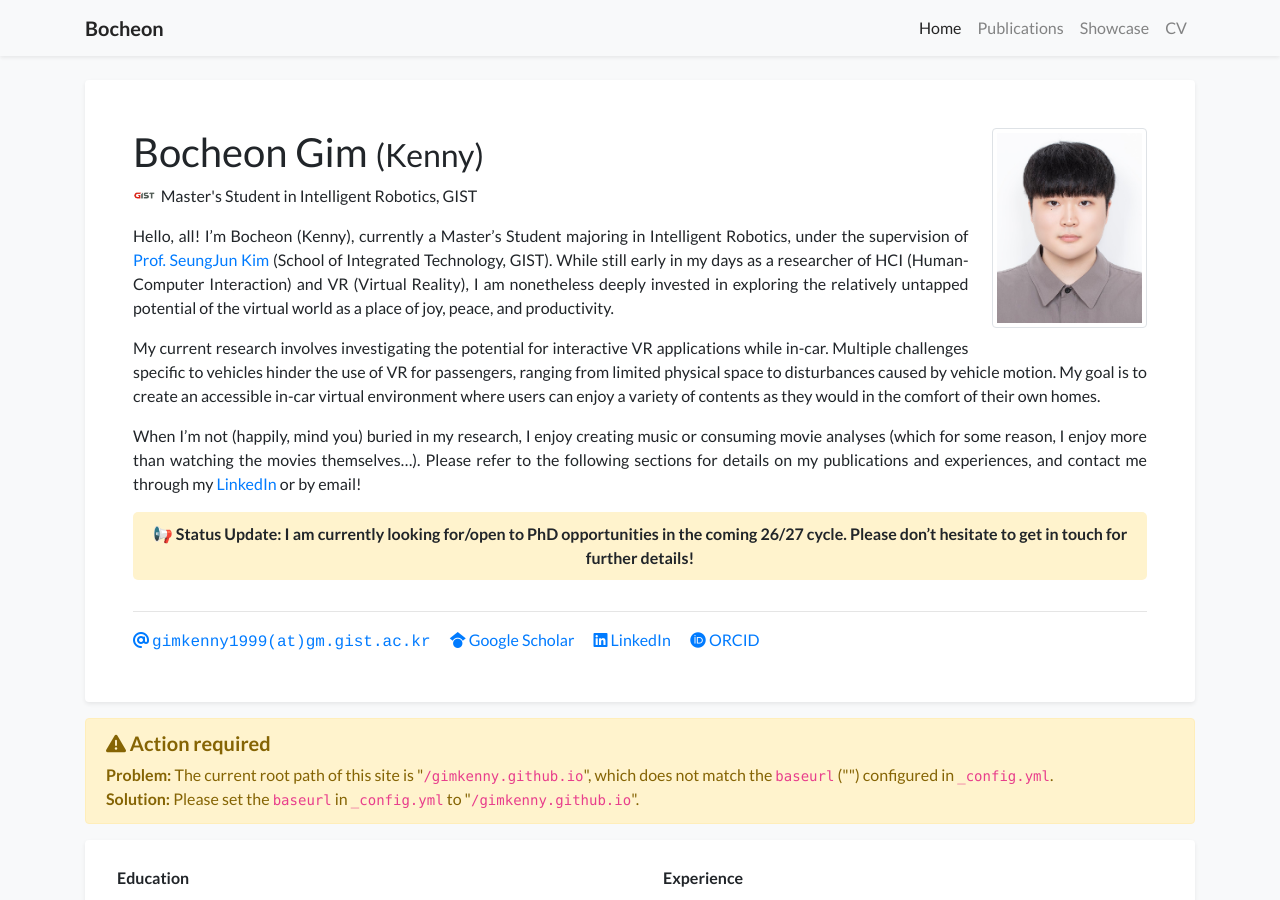
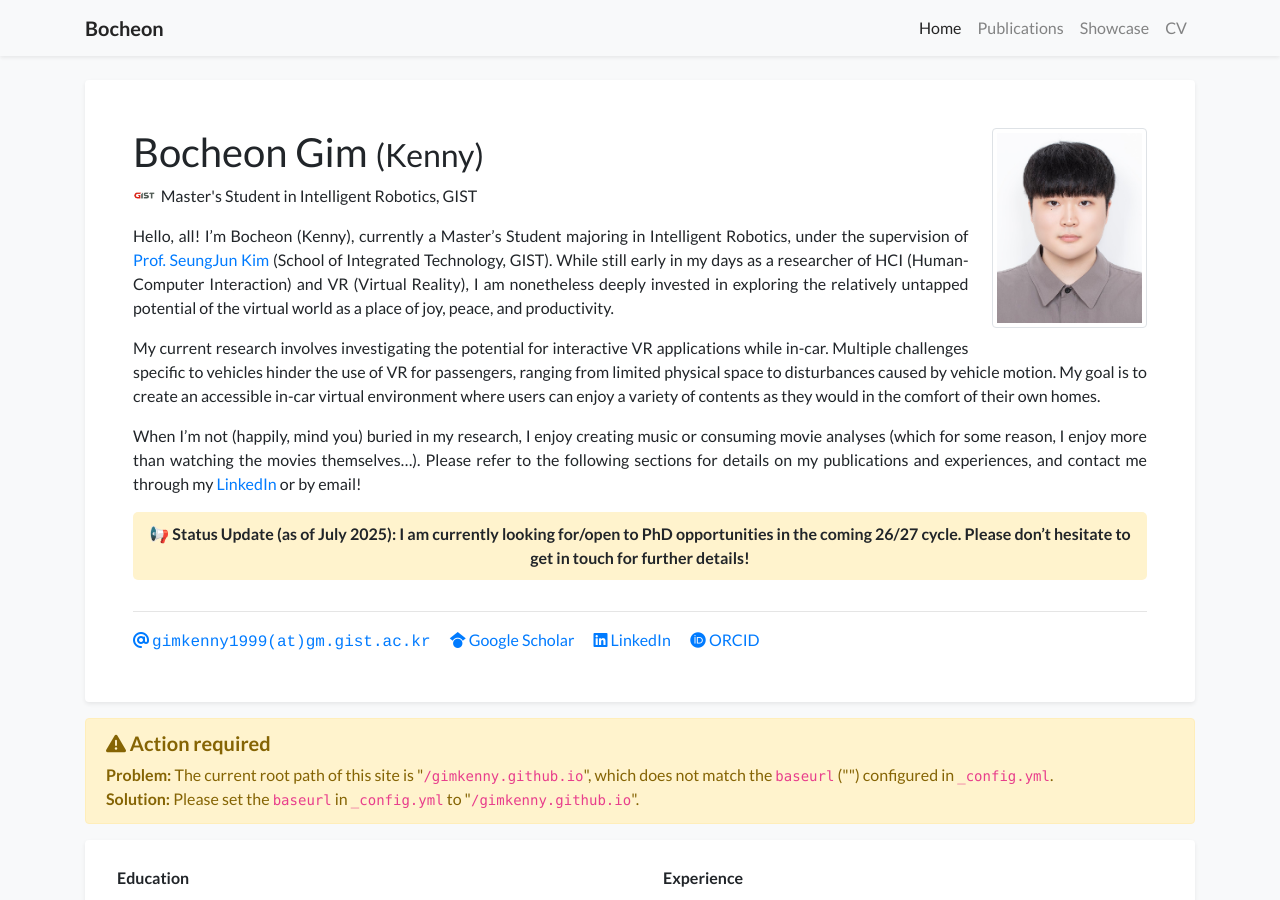
Before and after one commit to gimkenny/gimkenny.github.io, a Jekyll site: the page built from index.html, in a window 1280 px wide and 900 px high. Built offline with Jekyll 4.4.1, drawn with Linux system fonts in a browser that asks for light colours; nearby versions of some CDN libraries; a style sheet for code colours, icons or effects is not loaded.

Commit message:
Update profile.yml

```diff
--- a/_data/profile.yml
+++ b/_data/profile.yml
@@ -29,7 +29,7 @@
      When I’m not (happily, mind you) buried in my research, I enjoy creating music or consuming movie analyses (which for some reason, I enjoy more than watching the movies themselves…). Please refer to the following sections for details on my publications and experiences, and contact me through my <a href="https://www.linkedin.com/in/bocheon-gim-3b3a84156/">LinkedIn</a> or by email!
   </p>
   <div style="background-color: #fff3cd; padding: 10px; border-radius: 5px; text-align: center; font-weight: bold; margin-bottom: 15px;">
-    📢 Status Update: I am currently looking for/open to PhD opportunities in the coming 26/27 cycle. Please don’t hesitate to get in touch for further details!
+    📢 Status Update (as of July 2025): I am currently looking for/open to PhD opportunities in the coming 26/27 cycle. Please don’t hesitate to get in touch for further details!
   </div>
 
 portrait_url: /assets/images/photos/portrait.jpg
```
